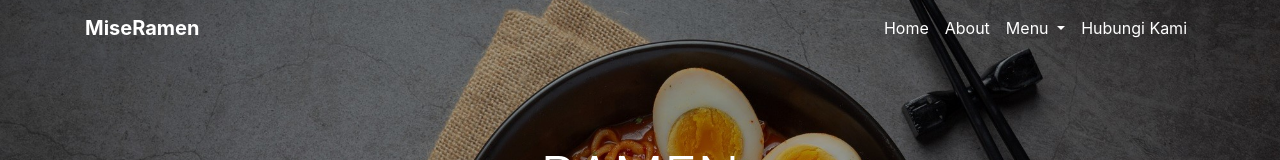
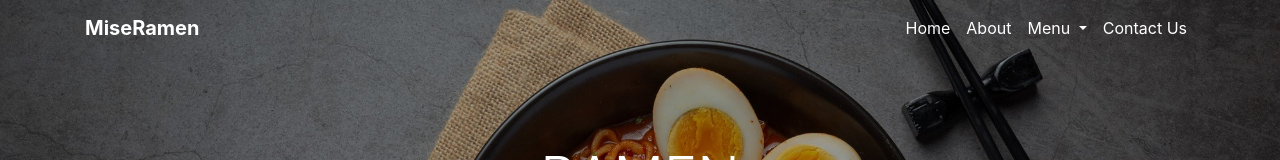
Before and after one commit to Vionahue/MiseRamen, a plain HTML site: page index.html in a window 1280 px wide. Shown: the top 160 px of the page. Drawn offline with Linux system fonts and the light colour scheme.

Commit message:
Update index.html

```diff
--- a/index.html
+++ b/index.html
@@ -41,8 +41,7 @@
           </li>
           <li class="nav-item">
             <a class="nav-link js-scroll-trigger text-white"
-              href="https://api.whatsapp.com/send/?phone=6289510580214&text&type=phone_number&app_absent=0">Hubungi
-              Kami</a>
+              href="https://api.whatsapp.com/send/?phone=6289510580214&text&type=phone_number&app_absent=0">Contact Us</a>
           </li>
         </ul>
       </div>
```
